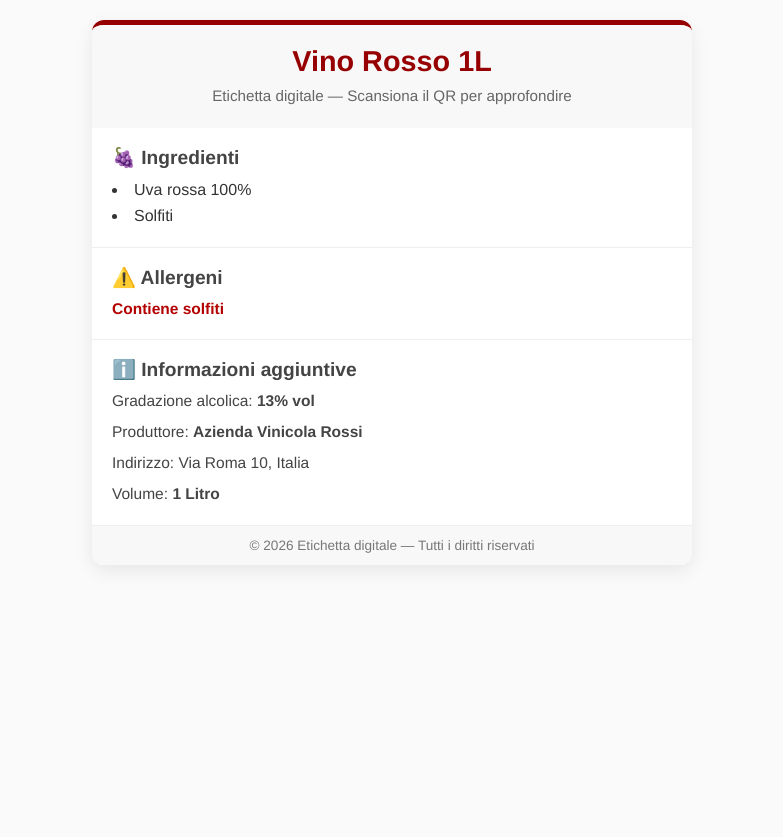
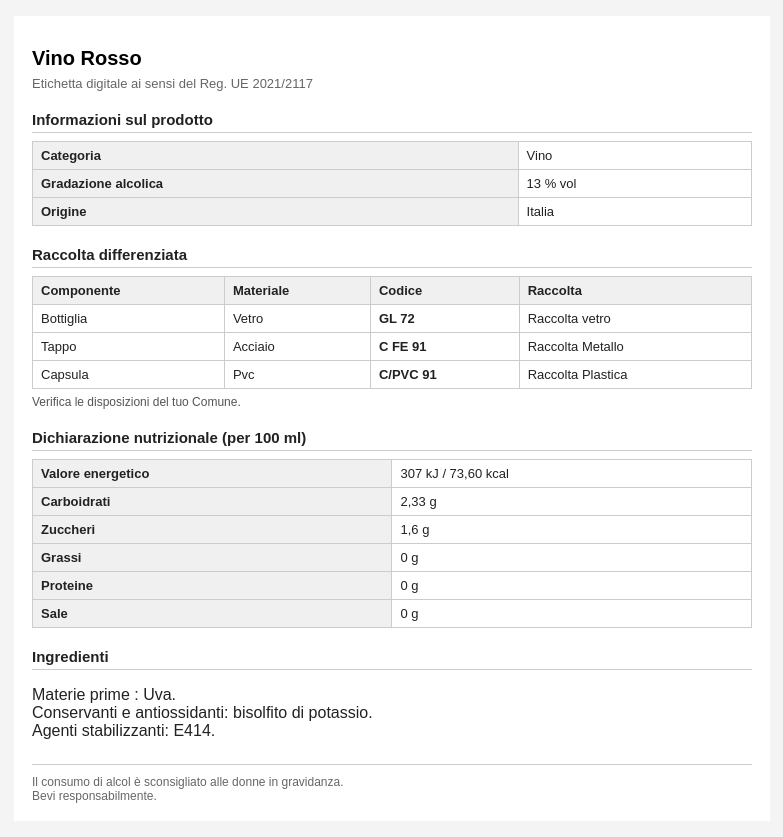
Before and after one commit to raspavincenzo/etichetta_digitale, a plain HTML site: page index.html in a window 1280 px wide. Shown: the whole page, without its empty margins (248-1031 px from the left). Before the commit the page ends 800 px from the top, so only its background shows below. Drawn offline with Linux system fonts and the light colour scheme.

Commit message:
Update index.html

```diff
--- a/index.html
+++ b/index.html
@@ -3,130 +3,198 @@
 <head>
 <meta charset="UTF-8">
 <meta name="viewport" content="width=device-width, initial-scale=1.0">
-  <title>Etichetta digitale — 1L Vino Rosso</title>
+<title>Etichetta digitale – Vino Rosso</title>
+
 <style>
-    /* GLOBAL RESET & FONT */
-    * {
+body {
+  font-family: Arial, Helvetica, sans-serif;
+  background-color: #f4f4f4;
+  color: #222;
   margin: 0;
-      padding: 0;
-      box-sizing: border-box;
-    }
-    body {
-      font-family: "Helvetica Neue", Arial, sans-serif;
-      background: #fafafa;
-      color: #333;
-      padding: 20px;
+  padding: 16px;
 }
 
-    /* CONTAINER */
-    .label-card {
-      background: #fff;
-      border-radius: 12px;
-      box-shadow: 0 6px 18px rgba(0,0,0,0.08);
-      max-width: 600px;
+.container {
+  max-width: 720px;
   margin: auto;
-      overflow: hidden;
-      border-top: 5px solid #960000; /* bordo rosso vino */
+  background: #ffffff;
+  padding: 18px;
 }
 
-    /* HEADER */
-    .label-header {
-      padding: 20px;
-      text-align: center;
-      background: #f8f8f8;
-    }
-    .label-header h1 {
-      font-size: 1.8rem;
-      color: #960000;
+h1 {
+  font-size: 20px;
   margin-bottom: 6px;
-    }
-    .label-header p {
-      font-size: 0.95rem;
-      color: #666;
+  color: #000;
 }
 
-    /* SECTIONS */
-    section {
-      padding: 18px 20px;
-      border-bottom: 1px solid #eee;
-    }
-    section:last-child {
-      border-bottom: none;
-    }
-    h2 {
-      font-size: 1.2rem;
-      color: #444;
-      margin-bottom: 8px;
-      font-weight: 600;
-    }
-    ul {
-      list-style: disc inside;
-      line-height: 1.6;
-      color: #333;
-      margin-top: 6px;
-    }
-    p {
-      font-size: 0.97rem;
-      margin-top: 6px;
-      line-height: 1.6;
-      color: #444;
+.subtitle {
+  font-size: 13px;
+  color: #666;
+  margin-bottom: 16px;
 }
 
-    /* ALLERGENI */
-    .allergeni p {
-      color: #b30000;
+.section {
+  margin-top: 20px;
+}
+
+.section h2 {
+  font-size: 15px;
+  font-weight: bold;
+  margin-bottom: 8px;
+  border-bottom: 1px solid #ccc;
+  padding-bottom: 4px;
+}
+
+table {
+  width: 100%;
+  border-collapse: collapse;
+  font-size: 13px;
+}
+
+table th,
+table td {
+  border: 1px solid #ccc;
+  padding: 6px 8px;
+  text-align: left;
+}
+
+table th {
+  background-color: #f0f0f0;
   font-weight: bold;
 }
 
-    /* FOOTER */
-    .footer-info {
-      font-size: 0.85rem;
-      color: #777;
-      text-align: center;
-      padding: 12px;
-      background: #f8f8f8;
+.note {
+  font-size: 12px;
+  color: #555;
+  margin-top: 6px;
 }
 
-    /* RESPONSIVE */
-    @media (max-width: 380px) {
-      .label-header h1 {
-        font-size: 1.5rem;
+.allergeni {
+  font-weight: bold;
+  color: #b00000;
 }
+
+.footer {
+  margin-top: 24px;
+  font-size: 12px;
+  color: #666;
+  border-top: 1px solid #ccc;
+  padding-top: 10px;
 }
 </style>
 </head>
+
 <body>
 
-  <div class="label-card">
-    <div class="label-header">
-      <h1>Vino Rosso 1L</h1>
-      <p>Etichetta digitale — Scansiona il QR per approfondire</p>
+<div class="container">
+
+  <h1>Vino Rosso</h1>
+  <div class="subtitle">
+    Etichetta digitale ai sensi del Reg. UE 2021/2117
   </div>
 
-    <section class="ingredienti">
-      <h2>🍇 Ingredienti</h2>
-      <ul>
-        <li>Uva rossa 100%</li>
-        <li>Solfiti</li>
-      </ul>
-    </section>
+  <!-- INFORMAZIONI SUL PRODOTTO -->
+  <div class="section">
+    <h2>Informazioni sul prodotto</h2>
+    <table>
+      <tr>
+        <th>Categoria</th>
+        <td>Vino</td>
+      </tr>
+      <tr>
+        <th>Gradazione alcolica</th>
+        <td>13 % vol</td>
+      </tr>
+      <tr>
+        <th>Origine</th>
+        <td>Italia</td>
+      </tr>
+    </table>
+  </div>
 
-    <section class="allergeni">
-      <h2>⚠️ Allergeni</h2>
-      <p>Contiene solfiti</p>
-    </section>
+  <!-- RACCOLTA DIFFERENZIATA -->
+  <div class="section">
+    <h2>Raccolta differenziata</h2>
+    <table>
+      <tr>
+        <th>Componente</th>
+        <th>Materiale</th>
+        <th>Codice</th>
+        <th>Raccolta</th>
+      </tr>
+      <tr>
+        <td>Bottiglia</td>
+        <td>Vetro</td>
+        <td><strong>GL 72</strong></td>
+        <td>Raccolta vetro</td>
+      </tr>
+      <tr>
+        <td>Tappo</td>
+        <td>Acciaio</td>
+        <td><strong>C FE 91 </strong></td>
+        <td>Raccolta Metallo</td>
+      </tr>
+      <tr>
+        <td>Capsula</td>
+        <td>Pvc</td>
+        <td><strong>C/PVC 91</strong></td>
+        <td>Raccolta Plastica</td>
+      </tr>
+    </table>
+    <div class="note">
+      Verifica le disposizioni del tuo Comune.
+    </div>
+  </div>
 
-    <section class="info-extra">
-      <h2>ℹ️ Informazioni aggiuntive</h2>
-      <p>Gradazione alcolica: <strong>13% vol</strong></p>
-      <p>Produttore: <strong>Azienda Vinicola Rossi</strong></p>
-      <p>Indirizzo: Via Roma 10, Italia</p>
-      <p>Volume: <strong>1 Litro</strong></p>
-    </section>
+  <!-- DICHIARAZIONE NUTRIZIONALE -->
+  <div class="section">
+    <h2>Dichiarazione nutrizionale (per 100 ml)</h2>
+    <table>
+      <tr>
+        <th>Valore energetico</th>
+        <td>307 kJ / 73,60 kcal</td>
+      </tr>
+      <tr>
+        <th>Carboidrati</th>
+        <td>2,33 g</td>
+      </tr>
+      <tr>
+        <th>Zuccheri</th>
+        <td>1,6 g</td>
+      </tr>
+      <tr>
+        <th>Grassi</th>
+        <td>0 g</td>
+      </tr>
+      <tr>
+        <th>Proteine</th>
+        <td>0 g</td>
+      </tr>
+      <tr>
+        <th>Sale</th>
+        <td>0 g</td>
+      </tr>
+    </table>
+  </div>
 
-    <div class="footer-info">
-      © 2026 Etichetta digitale — Tutti i diritti riservati
+  <!-- INGREDIENTI -->
+  <div class="section">
+    <h2>Ingredienti</h2>
+    <p>
+     Materie prime : Uva.<br>
+      Conservanti e antiossidanti: bisolfito di potassio</strong>.<br>
+      Agenti stabilizzanti: E414</strong>.
+    </p>
+    <p class="allergeni">
+
+    </p>
   </div>
+
+  <div class="footer">
+    Il consumo di alcol è sconsigliato alle donne in gravidanza.<br>
+    Bevi responsabilmente.
+  </div>
+
 </div>
 
 </body>
```
Lines whose indentation alone changed are shown as unchanged.
